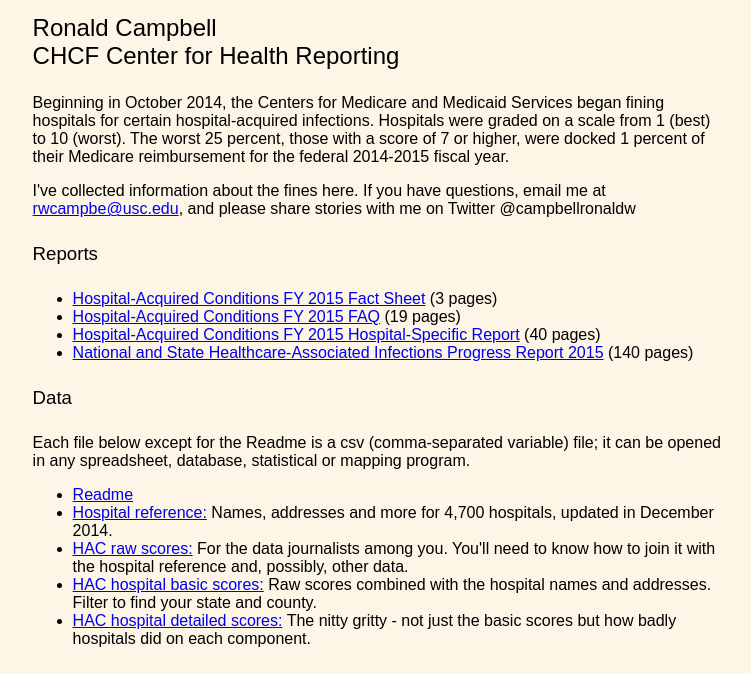
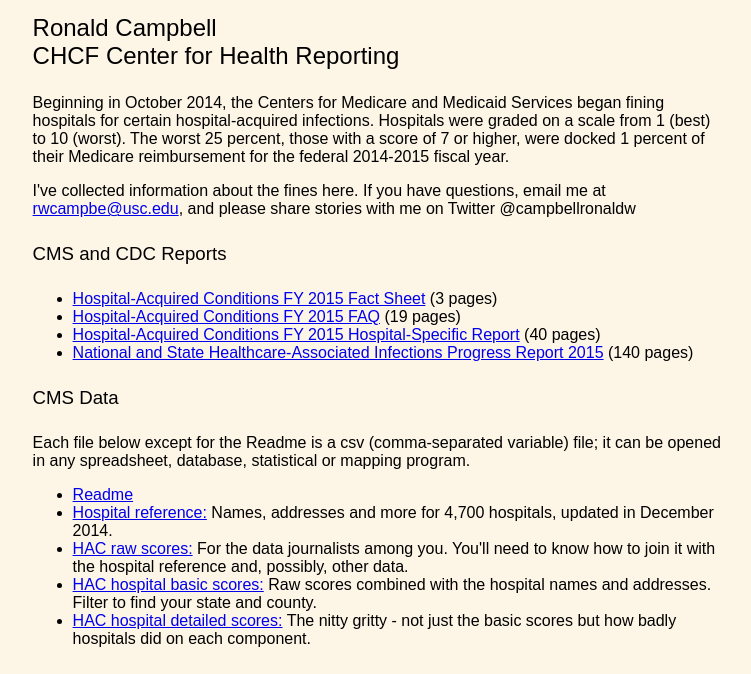
Before and after one commit to roncampbell/Hospital-Infections, a plain HTML site: page index.html in a window 1280 px wide. Shown: the part 126-800 px from the top of the page, without its empty margins (51-802 px from the left). Drawn offline with Linux system fonts and the light colour scheme.

Commit message:
Copy edited text

```diff
--- a/index.html
+++ b/index.html
@@ -39,14 +39,14 @@ CHCF Center for Health Reporting</h3>
 <p>
 <p>Beginning in October 2014, the Centers for Medicare and Medicaid Services began fining hospitals for certain hospital-acquired infections. Hospitals were graded on a scale from 1 (best) to 10 (worst). The worst 25 percent, those with a score of 7 or higher, were docked 1 percent of their Medicare reimbursement for the federal 2014-2015 fiscal year.</>
 <p>I've collected information about the fines here. If you have questions, email me at <a href="mailto:rwcampbe@usc.edu">rwcampbe@usc.edu</a>, and please share stories with me on Twitter @campbellronaldw</p>
-<h4>Reports</h4>
+<h4>CMS and CDC Reports</h4>
 <ul>
 <li><a href="Hospital-Acquired Conditions FY 2015 Fact Sheet.pdf">Hospital-Acquired Conditions FY 2015 Fact Sheet</a> (3 pages)</li>
 <li><a href="Hospital-Acquired Conditions FY 2015 FAQ.pdf">Hospital-Acquired Conditions FY 2015 FAQ</a> (19 pages)</li>
 <li><a href="Hospital-Acquired Conditions FY 2015 Hospital-Specific Report.pdf">Hospital-Acquired Conditions FY 2015 Hospital-Specific Report</a> (40 pages)</li>
 <li><a href="National and State Healthcare-Associated Infections Progress Report 2015.pdf">National and State Healthcare-Associated Infections Progress Report 2015</a> (140 pages)</li>
 </ul>
-<h4>Data</h4>
+<h4>CMS Data</h4>
 <p>Each file below except for the Readme is a csv (comma-separated variable) file; it can be opened in any spreadsheet, database, statistical or mapping program.</p>
 <ul>
 <li><a href="readme.txt">Readme</a></li>
```
